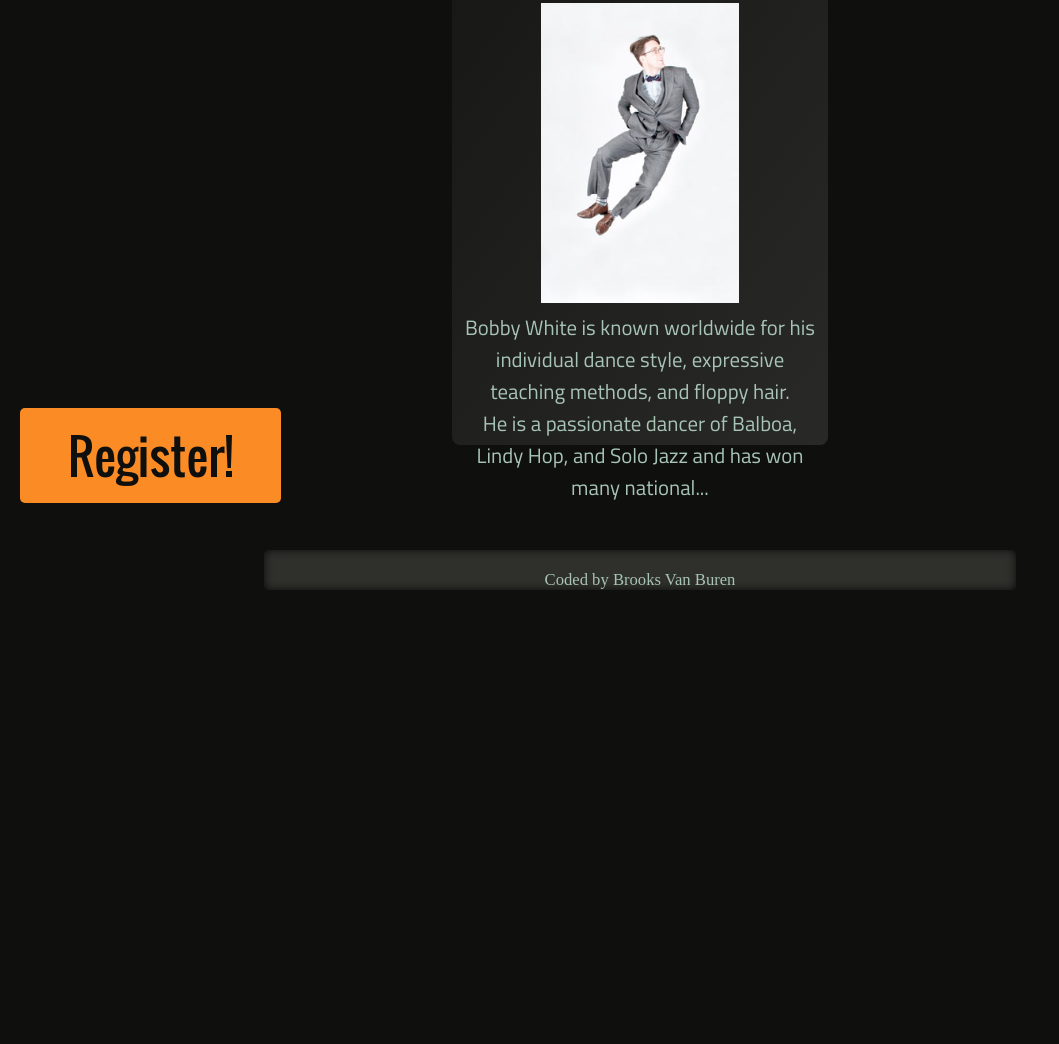
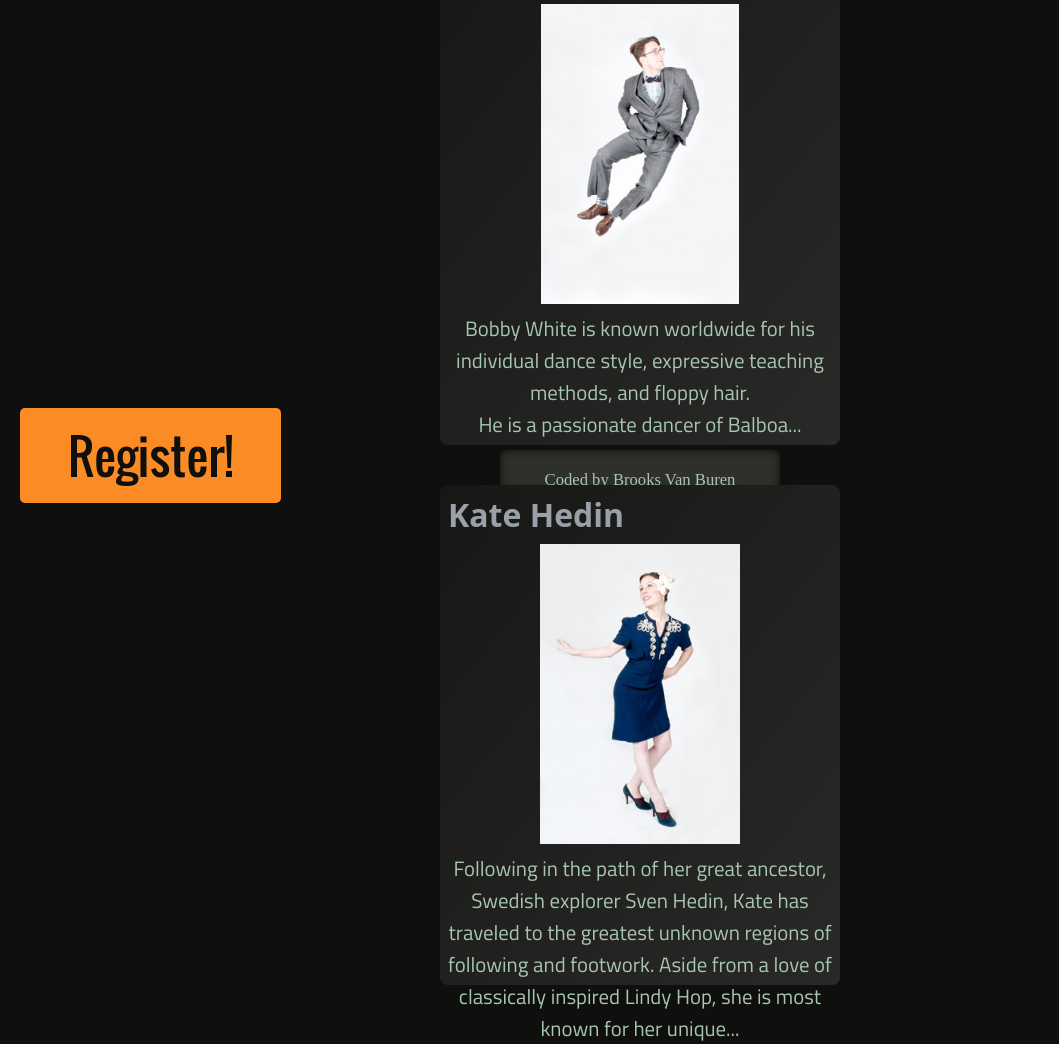
Before and after one commit to brooksvb/whistle-stop-2016, a plain HTML site: page instructors.html in a window 1280 px wide. Shown: the part 277-1321 px from the top of the page, without its empty margins (0-1059 px from the left). Before the commit the page ends 880 px from the top, so only its background shows below. Drawn offline with Linux system fonts and the light colour scheme.

Commit message:
Added another card, major issues with multiple cards

```diff
--- a/css/card.sass
+++ b/css/card.sass
@@ -9,7 +9,7 @@ body
 
 .container
   margin: 10% auto
-  width: 35%
+  width: 400px
   min-width: 300px
   height: 500px
 
@@ -28,6 +28,10 @@ body
 .card p
   font-size: 1.3em
   margin: 3px 2%
+
+.card a
+  color: blue
+
 
 .face
   width: 100%
@@ -68,7 +72,7 @@ body
   background: $card-background
 
 .body
-  max-height: 370px
+  max-height: 445px
   overflow-y: scroll
 
 .body::-webkit-scrollbar
--- a/instructors.html
+++ b/instructors.html
@@ -86,8 +86,7 @@
           <p class="preview">
             Bobby White is known worldwide for his individual dance style,
             expressive teaching methods, and floppy hair.<br>
-            He is a passionate dancer of Balboa, Lindy Hop, and Solo Jazz and has
-            won many national...
+            He is a passionate dancer of Balboa...
           </p>
         </div>
 
@@ -102,10 +101,50 @@
             and humorous personality are complemented by his passion for the
             dance and in-depth instruction.<br>
             He is dedicated to exploring the art form and history of swing dance,
-            as shown through his well-read blog, Swungover, and the story-telling
-            talks that he delivers at events. He is the emcee of Lindy Focus and
-            other events.
+            as shown through his well-read blog, <a href="https://swungover.wordpress.com/">Swungover</a>,
+            and the story-telling talks that he delivers at events. He is the
+            emcee of Lindy Focus and other events.
           </p>
+        </div>
+
+
+        <div class="container">
+          <div class="card">
+
+            <div class="face front">
+              <h1 class="title">Kate Hedin</h1>
+              <img class="portrait" src="img/kate_hedin.png" alt="Kate Hedin">
+              <p class="preview">
+                Following in the path of her great ancestor, Swedish explorer Sven
+                Hedin, Kate has traveled to the greatest unknown regions of following
+                and footwork. Aside from a love of classically inspired Lindy Hop,
+                she is most known for her unique...
+              </p>
+            </div>
+
+            <div class="face back">
+              <h2 class="title">Kate Hedin</h2>
+              <p class="body">
+                Following in the path of her great ancestor, Swedish explorer Sven
+                Hedin, Kate has traveled to the greatest unknown regions of following
+                and footwork. Aside from a love of classically inspired Lindy Hop,
+                she is most known for her unique and elegant style of Balboa.<br>
+                The result is an impressive resume. Kate holds championship titles
+                in almost every major competition, including the American Classic
+                Balboa Championships, the International Lindy Hop Championships,
+                the Euro Balboa Cup, and more. She is also a highly sought-after
+                competition judge. In 2012, she released two highly praised DVDs
+                specifically for Balboa followers on technique and aesthetics. As
+                a teacher, Kate is known and loved for her logic-based language,
+                her unique methods of teaching technique, and, overall, never leaving
+                student followers disappointed.<br>
+                She is proud to have held, along with her friends at Get Hep Swing
+                in Cleveland, the Guinness World Record for longest dance party
+                ever (52 hours, 3 minutes). Her fashion is admired by many, her
+                lines desired as far as the Orient. She also does trapeze.
+              </p>
+            </div>
+
         </div>
 
     </div>
```
Also changed, not shown: css/card.css.
